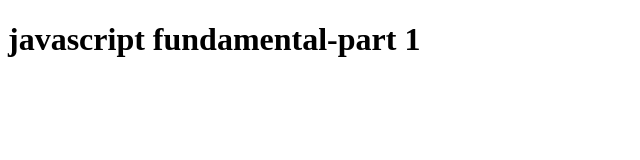
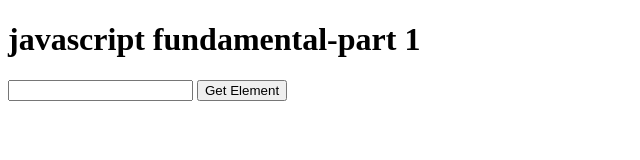
Before and after one commit to Indrajeet790/javascript-fundamental, a plain HTML site: page index1.html in a window 1280 px wide. Shown: the whole page, without its empty margins (0-640 px from the left). Drawn offline with Linux system fonts and the light colour scheme.

Commit message:
validation code

```diff
--- a/array.js
+++ b/array.js
@@ -1,5 +1,21 @@
 // Array traversing and accessing
 let data = [9, 45, 2, 8, 45, 23, 7, 78, 0, 11, 41, 77];
-for (let i = 0; i < data.length; i++) {
+/*
+// Traversing with loop
+//for (let i = 0; i < data.length; i++) {
   console.log(` Array${i} is ${data[i]}`);
 }
+
+*/
+// access element with text input and button
+// let x = 1;
+// console.log(data[x]);
+// validation
+function getElement() {
+  let ele = document.getElementById("element").value;
+  if (ele < data.length && typeof parseInt(ele) === "number") {
+    alert(data[ele]);
+  } else {
+    alert("please enter valid input");
+  }
+}
--- a/index1.html
+++ b/index1.html
@@ -8,6 +8,9 @@
   </head>
   <body>
     <h1>javascript fundamental-part 1</h1>
+    <input type="text" id="element" />
+    <button onclick="getElement()">Get Element</button>
+
     <!-- <script src="./script1.js"></script> -->
     <!-- <script src="./script2.js"></script> -->
     <!-- <script src="./moderanoperators.js"></script> -->
```
